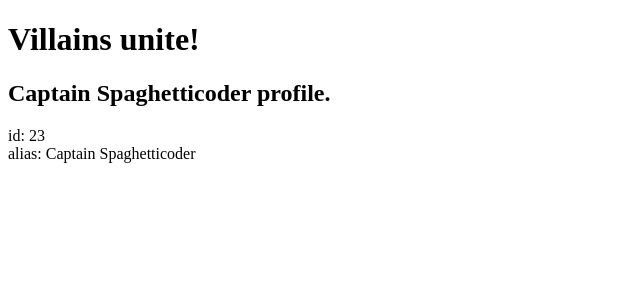
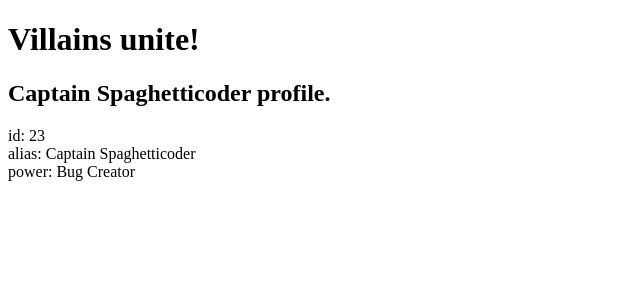
Before and after one commit to wingsuitist/villains, an Angular app: page / in a window 1280 px wide. Shown: the top 300 px of the page, without its empty margins (0-640 px from the left). Built offline with nearby package versions, Linux system fonts and the light colour scheme.

Commit message:
add power to Villain

```diff
--- a/src/app/app.component.html
+++ b/src/app/app.component.html
@@ -10,3 +10,7 @@
   <label>alias: </label>
   {{villain.alias}}
 </div>
+<div>
+  <label>power: </label>
+  {{villain.power}}
+</div>
--- a/src/app/app.component.ts
+++ b/src/app/app.component.ts
@@ -10,6 +10,7 @@ export class AppComponent {
   title = 'Villains unite!';
   villain : Villain = {
     id: 23,
-    alias: 'Captain Spaghetticoder'
+    alias: 'Captain Spaghetticoder',
+    power: 'Bug Creator'
   };
 }
--- a/src/app/shared/villain.model.ts
+++ b/src/app/shared/villain.model.ts
@@ -1,4 +1,5 @@
 export class Villain {
   id: number;
   alias: string;
+  power: string;
 }
```
Also changed, not shown: 1 other file (tests, documents, lock files or other folders).
